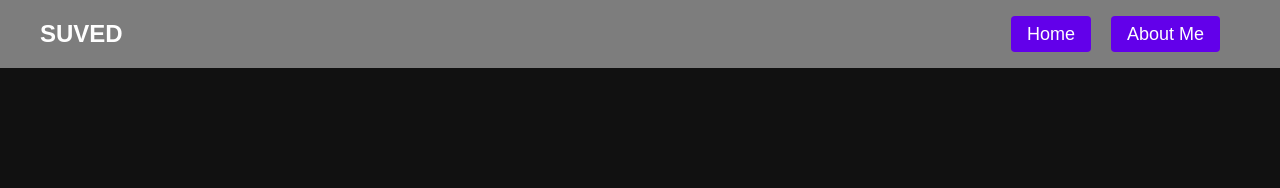
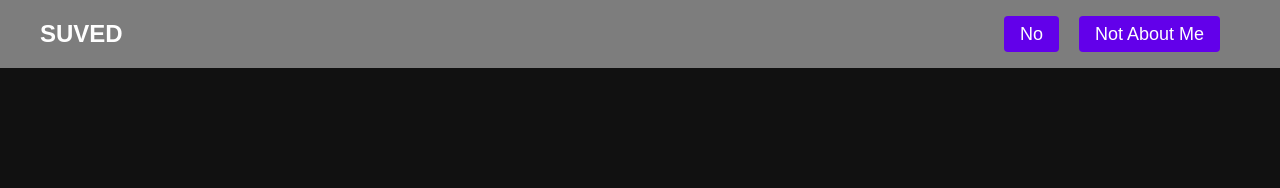
Before and after one commit to suved25/portfolio, a plain HTML site: page index.html in a window 1280 px wide. Shown: the top 188 px of the page. Drawn offline with Linux system fonts and the light colour scheme.

Commit message:
Update index.html

```diff
--- a/index.html
+++ b/index.html
@@ -13,8 +13,8 @@
             <span class="site-name">SUVED</span>
         </div>
         <ul class="nav-list">
-            <li><a href="index.html" class="button">Home</a></li>
-            <li><a href="about.html" class="button">About Me</a></li>
+            <li><a href="index.html" class="button">No</a></li>
+            <li><a href="about.html" class="button">Not About Me</a></li>
         </ul>
     </nav>
   </header>
```
